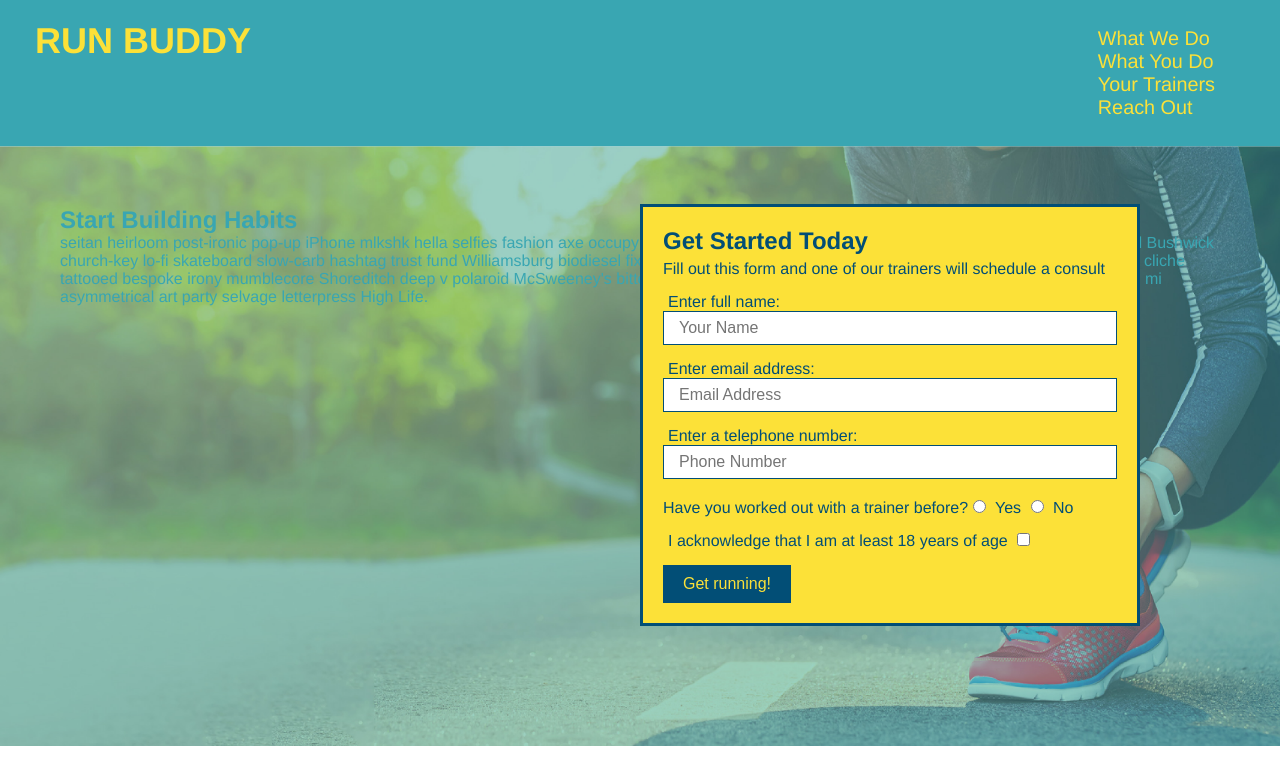
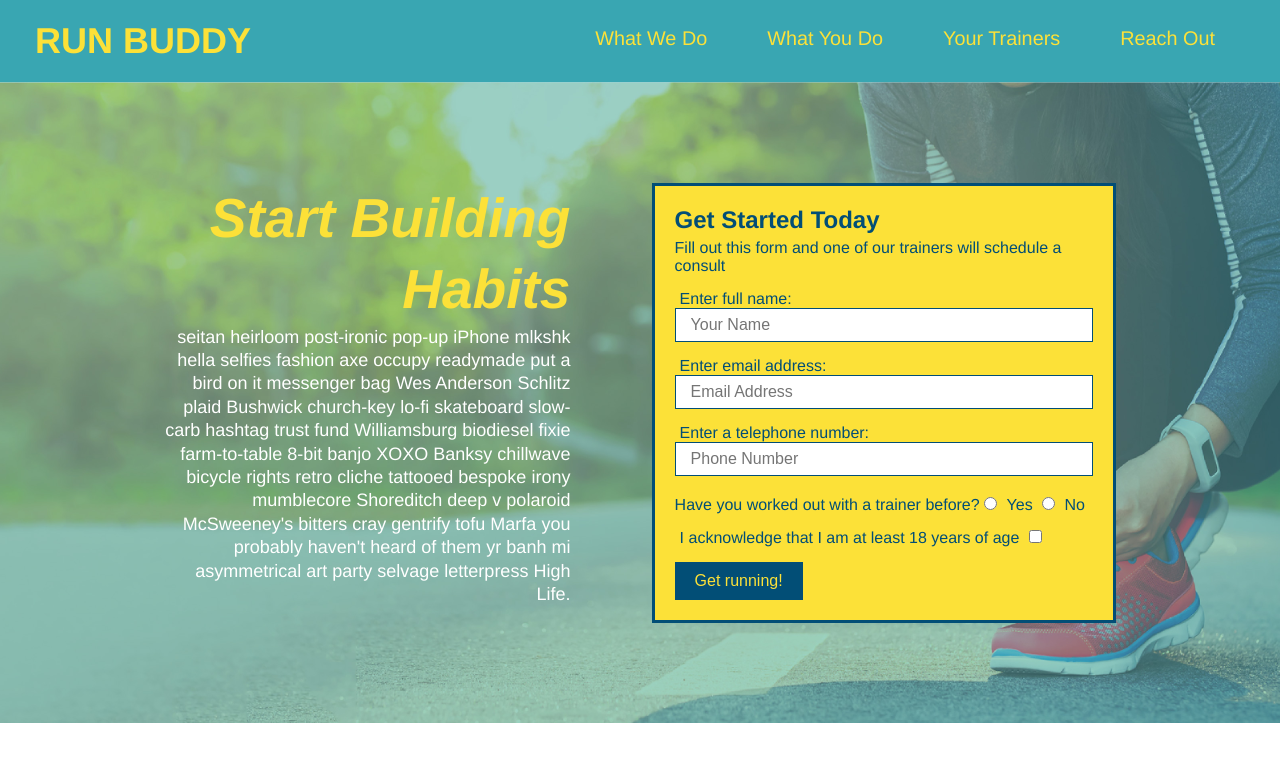
Before and after one commit to Chrisbond1226/run-buddy, a plain HTML site: page index.html in a window 1280 px wide. Shown: the top 780 px of the page. Drawn offline with Linux system fonts and the light colour scheme.

Commit message:
add flexbox to the hero

```diff
--- a/Assets/css/style.css
+++ b/Assets/css/style.css
@@ -32,7 +32,7 @@ header nav{
     margin: 7px 0;
 }
 
-header nav ul li {
+header nav ul {
     display: flex;
     flex-wrap: wrap;
     justify-content: space-between;
@@ -50,17 +50,18 @@ footer {
     background: #fce138;
     width: 100%;
     padding: 40px 35px;
+    display: flex;
+    justify-content: space-between;
+    flex-wrap: wrap;
 }
 
 footer h2 {
-    display: inline;
     color: #024e76;
     font-size: 30px;
     margin: 0;
 }
 
 footer div {
-    float: right;
     line-height: 1.5;
     text-align: right;
 }
@@ -76,20 +77,33 @@ section {
 .hero {
     padding: 60px;
     background-image: url("../img/hero-bg.jpeg");
-    height: 600px;
     background-size: cover;
     background-position: center;
-    position: relative;
+    display: flex;
+    justify-content: center;
+    flex-wrap: wrap;
+}
+.hero-cta{
+    width: 35%;
+    text-align: right;
+    margin: 3.5%;
+    color: #fff;
+    font-size: 18px;
+    line-height: 1.3;
+}
+
+.hero-cta h2 {
+    font-style: italic;
+    font-size: 55px;
+    color: #fce138
 }
 .hero-form {
     background-color: #fce138;
     color: #024e76;
     padding: 20px;
-    width: 500px;
     border: solid 3px #024e76;
-    position: absolute;
-    bottom: 120px;
-    right: 140px;
+    width: 40%;
+    margin: 3.5%;
 }
 .hero form h3 {
     margin: 0;
```
